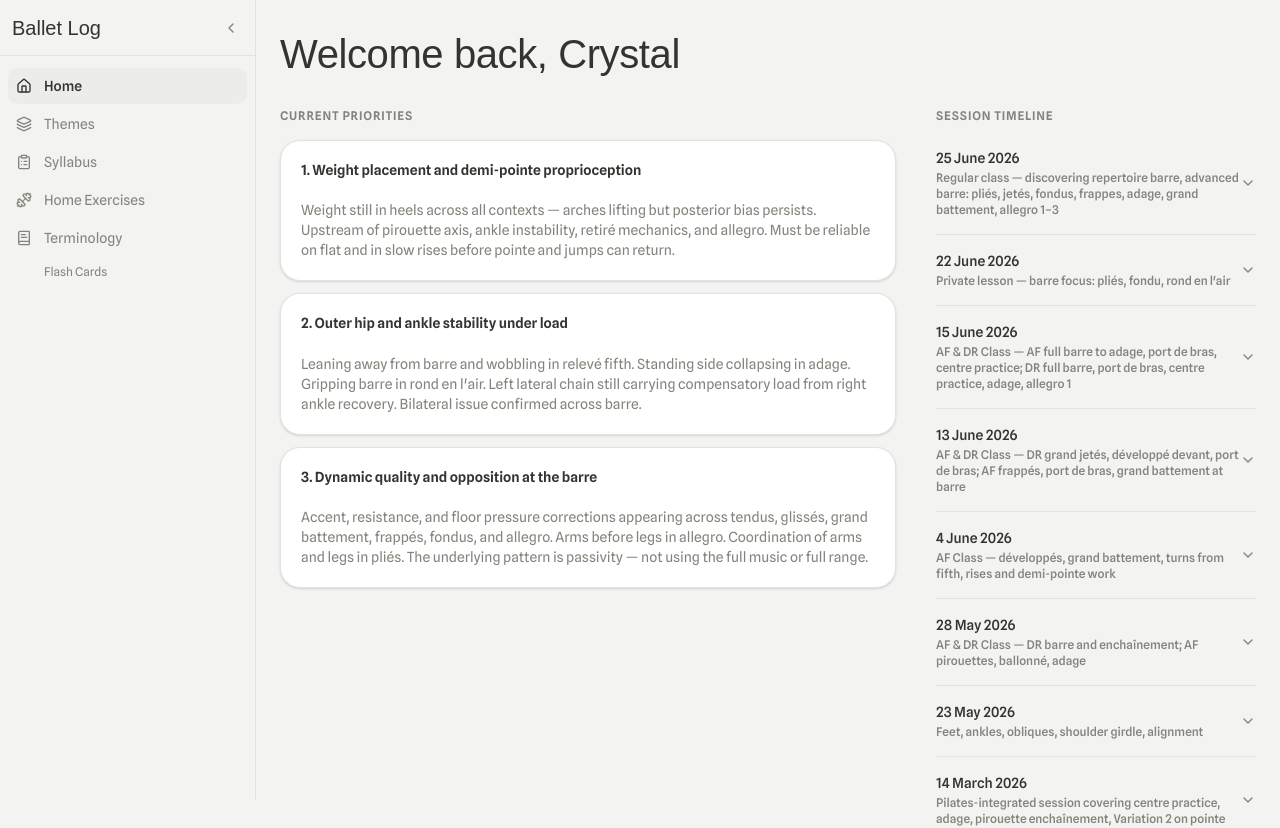
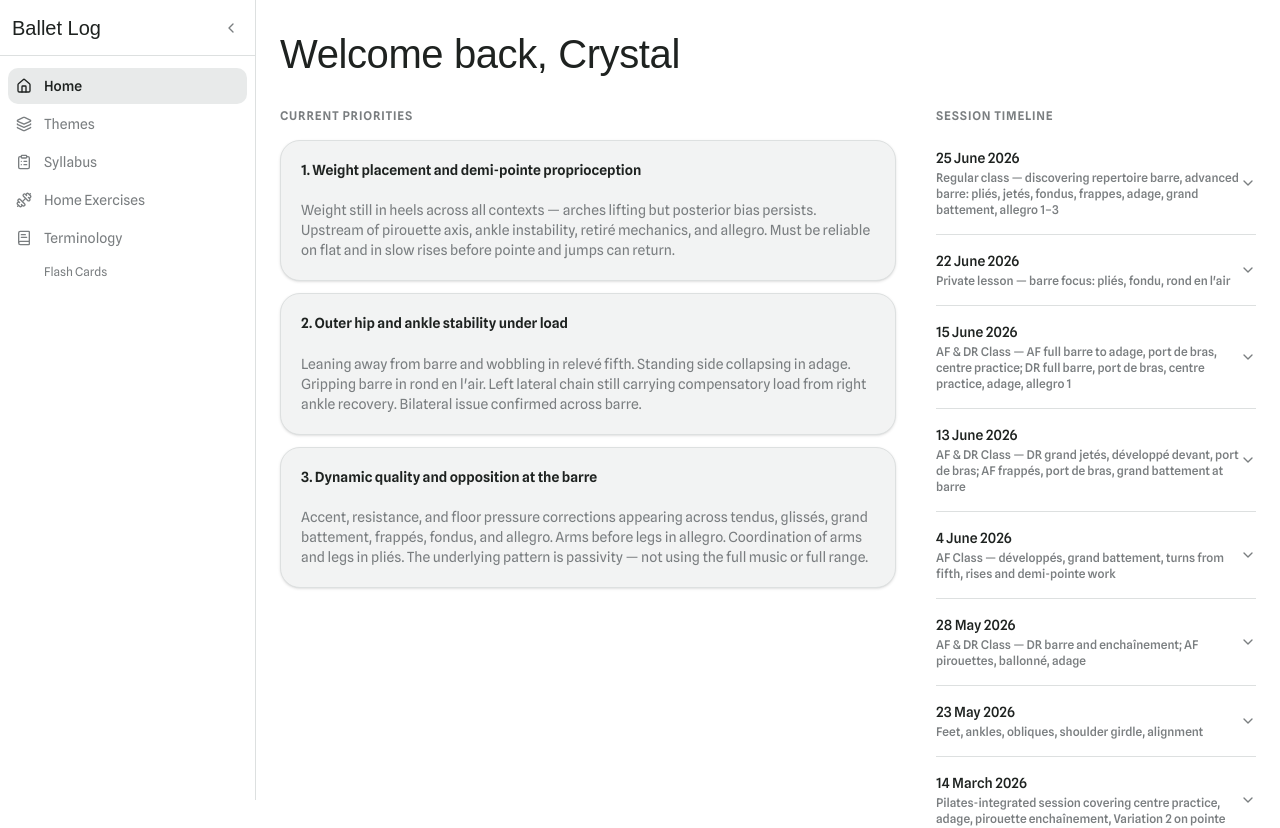
Before and after one commit to chiucrystal/ballet-log, a Next.js app in the folder app/: page / in a window 1280 px wide. Shown: the top 828 px of the page. Built offline with nearby package versions, Linux system fonts and the light colour scheme; a web font is replaced by a local one.

Commit message:
Retheme to viridian — crisp cold palette
Surfaces flipped: white background, cool off-white cards. Sky blue primary
replaced with deep forest teal (#344945). Frost sky (#D5E3E8) as accent tint.
All greys shifted cool. Dark mode keyed to the same viridian family.

```diff
--- a/app/app/globals.css
+++ b/app/app/globals.css
@@ -48,90 +48,90 @@
 
 :root {
   /* Surfaces */
-  --background: #F3F3F1;
-  --card: #FFFFFF;
-  --card-foreground: #33332F;
-  --popover: #FFFFFF;
-  --popover-foreground: #33332F;
+  --background: #FFFFFF;
+  --card: #F2F3F3;
+  --card-foreground: #1E2220;
+  --popover: #F2F3F3;
+  --popover-foreground: #1E2220;
 
   /* Text */
-  --foreground: #33332F;
+  --foreground: #1E2220;
 
-  /* Primary — sky.500 */
-  --primary: #3B8FC4;
+  /* Primary — Viridian */
+  --primary: #344945;
   --primary-foreground: #FFFFFF;
 
-  /* Secondary / muted — sunken surface */
-  --secondary: #ECECE9;
-  --secondary-foreground: #33332F;
-  --muted: #ECECE9;
-  --muted-foreground: #84847C;
+  /* Secondary / muted — cool sunken surface */
+  --secondary: #E8EAEA;
+  --secondary-foreground: #1E2220;
+  --muted: #E8EAEA;
+  --muted-foreground: #7A7E80;
 
-  /* Accent — sky tint */
-  --accent: #F0F7FC;
-  --accent-foreground: #245A80;
+  /* Accent — frosty sky tint */
+  --accent: #D5E3E8;
+  --accent-foreground: #344945;
 
   /* Semantic */
   --destructive: #B0473F;
 
   /* Borders & inputs */
-  --border: #E2E2DE;
-  --input: #E2E2DE;
-  --ring: #3B8FC4;
+  --border: #DDE0E0;
+  --input: #DDE0E0;
+  --ring: #344945;
 
   /* Radius base (md) */
   --radius: 10px;
 
   /* Sidebar mirrors page */
-  --sidebar: #F3F3F1;
-  --sidebar-foreground: #33332F;
-  --sidebar-primary: #3B8FC4;
+  --sidebar: #FFFFFF;
+  --sidebar-foreground: #1E2220;
+  --sidebar-primary: #344945;
   --sidebar-primary-foreground: #FFFFFF;
-  --sidebar-accent: #F0F7FC;
-  --sidebar-accent-foreground: #245A80;
-  --sidebar-border: #E2E2DE;
-  --sidebar-ring: #3B8FC4;
+  --sidebar-accent: #D5E3E8;
+  --sidebar-accent-foreground: #344945;
+  --sidebar-border: #DDE0E0;
+  --sidebar-ring: #344945;
 
-  /* Charts — neutral ramp */
-  --chart-1: #3B8FC4;
-  --chart-2: #8FC3E3;
-  --chart-3: #65655E;
-  --chart-4: #A8A8A1;
-  --chart-5: #CDCDC8;
+  /* Charts — viridian ramp */
+  --chart-1: #344945;
+  --chart-2: #5E8C82;
+  --chart-3: #7A7E80;
+  --chart-4: #ABABAB;
+  --chart-5: #D4D6D6;
 }
 
 .dark {
-  --background: #21211E;
-  --foreground: #F3F3F1;
-  --card: #2C2C28;
-  --card-foreground: #F3F3F1;
-  --popover: #2C2C28;
-  --popover-foreground: #F3F3F1;
-  --primary: #3B8FC4;
-  --primary-foreground: #FFFFFF;
-  --secondary: #33332F;
-  --secondary-foreground: #F3F3F1;
-  --muted: #33332F;
-  --muted-foreground: #A8A8A1;
-  --accent: #1A3347;
-  --accent-foreground: #8FC3E3;
+  --background: #181D1C;
+  --foreground: #EDF0EF;
+  --card: #202826;
+  --card-foreground: #EDF0EF;
+  --popover: #202826;
+  --popover-foreground: #EDF0EF;
+  --primary: #6AAE9F;
+  --primary-foreground: #0E1614;
+  --secondary: #283330;
+  --secondary-foreground: #EDF0EF;
+  --muted: #283330;
+  --muted-foreground: #909896;
+  --accent: #1E3530;
+  --accent-foreground: #D5E3E8;
   --destructive: #B0473F;
-  --border: #4A4A44;
-  --input: #4A4A44;
-  --ring: #3B8FC4;
-  --sidebar: #2C2C28;
-  --sidebar-foreground: #F3F3F1;
-  --sidebar-primary: #3B8FC4;
-  --sidebar-primary-foreground: #FFFFFF;
-  --sidebar-accent: #1A3347;
-  --sidebar-accent-foreground: #8FC3E3;
-  --sidebar-border: #4A4A44;
-  --sidebar-ring: #3B8FC4;
-  --chart-1: #3B8FC4;
-  --chart-2: #8FC3E3;
-  --chart-3: #A8A8A1;
-  --chart-4: #65655E;
-  --chart-5: #4A4A44;
+  --border: #2E3D3A;
+  --input: #2E3D3A;
+  --ring: #6AAE9F;
+  --sidebar: #202826;
+  --sidebar-foreground: #EDF0EF;
+  --sidebar-primary: #6AAE9F;
+  --sidebar-primary-foreground: #0E1614;
+  --sidebar-accent: #1E3530;
+  --sidebar-accent-foreground: #D5E3E8;
+  --sidebar-border: #2E3D3A;
+  --sidebar-ring: #6AAE9F;
+  --chart-1: #6AAE9F;
+  --chart-2: #344945;
+  --chart-3: #909896;
+  --chart-4: #5A6462;
+  --chart-5: #2E3D3A;
 }
 
 @layer base {
```
